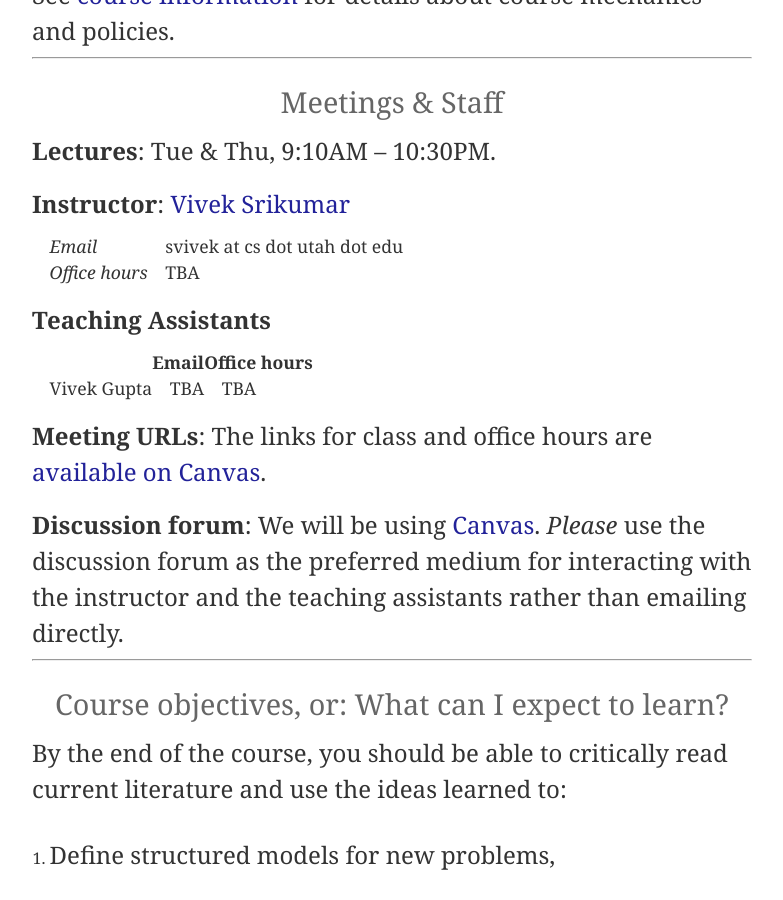
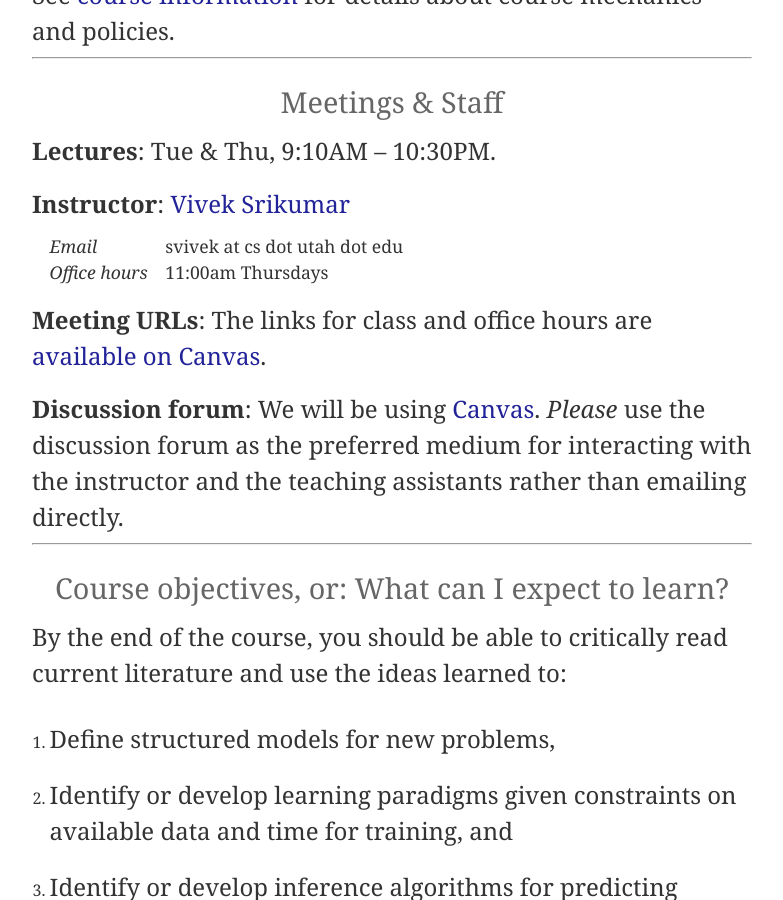
Before and after one commit to svivek/structured-prediction, a Jekyll site: the page built from index.md, in a window 1280 px wide and 900 px high, scrolled down 882 px. Shown: the whole window, without its empty margins (248-1031 px from the left). Built offline with Jekyll 4.4.1, drawn with Linux system fonts in a browser that asks for light colours.

Commit message:
updated office hours

```diff
--- a/_data/staff.yml
+++ b/_data/staff.yml
@@ -3,7 +3,7 @@ instructor:
   url: https://svivek.com
   office: 3126 MEB
   email: svivek at cs dot utah dot edu
-  office-hours: TBA
+  office-hours: 11:00am Thursdays
   office-hours-location: ""
 
 tas:
--- a/index.md
+++ b/index.md
@@ -30,7 +30,7 @@ course mechanics and policies.
 
 {% include instructor_info.html %}
 
-{% include teaching_assistants.html %}
+
 
 **Meeting URLs**: The links for class and office hours are [available on
 Canvas]({{site.canvas}}/pages/meetings-details).
```
